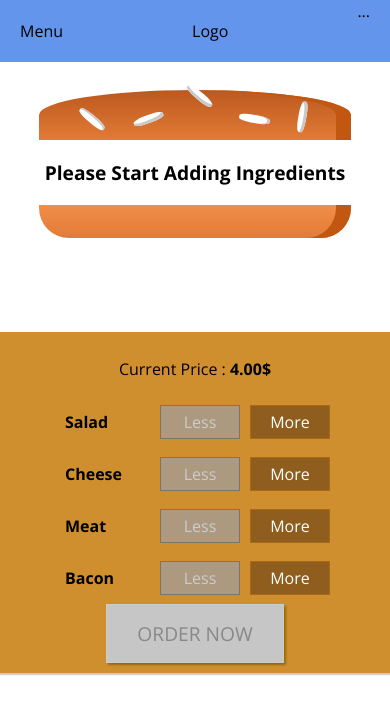
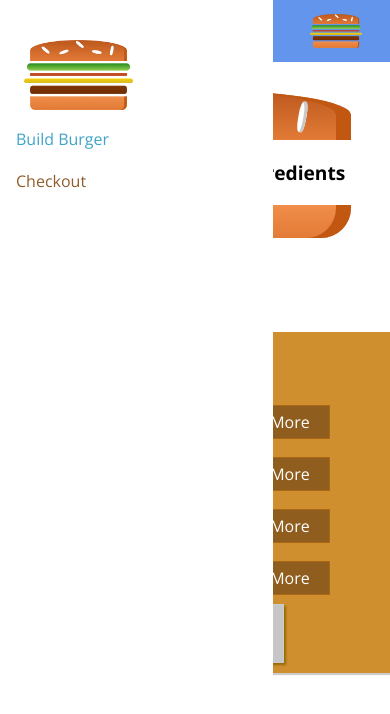
Before and after one commit to sahilkaushal7/Burger-Builder, a React app: page / in a window 390 px wide. Shown: the top 714 px of the page. Built offline with nearby package versions, Linux system fonts and the light colour scheme.

Commit message:
added SideDrawer for mobile-view

```diff
--- a/src/Components/Layout/Layout.js
+++ b/src/Components/Layout/Layout.js
@@ -2,9 +2,11 @@ import React from 'react';
 import Auxi from '../../hoc/Auxi';
 import Styles from './Layout.css';
 import Toolbar from '../Navigation/Toolbar/Toolbar';
+import SideDrawer from '../Navigation/SideDrawer/SideDrawer';
 const layout = (props) => (
     <Auxi>
     <Toolbar/>
+    <SideDrawer/>
     <main className={Styles.Content}>{props.children}</main>
     </Auxi>
 );
--- /dev/null
+++ b/src/Components/Logo/Logo.css
@@ -0,0 +1,9 @@
+.Logo{
+    padding: 8px;
+    height: 100%;
+    border-radius: 5px;
+    box-sizing: border-box;
+}
+.Logo img{
+    height: 100%;
+}
--- /dev/null
+++ b/src/Components/Logo/Logo.js
@@ -0,0 +1,10 @@
+import React from 'react';
+import Styles from './Logo.css';
+import LogoImage from '../../Assets/Images/127 burger-logo.png'
+const logo = (props) => (
+    <div className={Styles.Logo} style={{height:props.height}}>
+        <img src={LogoImage} alt='MyBurger'/>
+    </div>
+);
+
+export default logo;
--- /dev/null
+++ b/src/Components/Navigation/NavigationItems/NavigationItem/NavigationItem.css
@@ -0,0 +1,45 @@
+.NavigationItem {
+    margin: 10px 0;
+    box-sizing: border-box;
+    display: block;
+    width: 100%;
+}
+
+.NavigationItem a {
+    color: #8F5C2C;
+    text-decoration: none;
+    width: 100%;
+    box-sizing: border-box;
+    display: block;
+}
+
+.NavigationItem a:hover,
+.NavigationItem a:active,
+.NavigationItem a.active {
+    color: #40A4C8;
+}
+
+@media (min-width: 500px) {
+    .NavigationItem {
+        margin: 0;
+        display: flex;
+        height: 100%;
+        width: auto;
+        align-items: center;
+    }
+
+    .NavigationItem a {
+        color: white;
+        height: 100%;
+        padding: 16px 10px;
+        border-bottom: 4px solid transparent;
+    }
+
+    .NavigationItem a:hover,
+    .NavigationItem a:active,
+    .NavigationItem a.active {
+        background-color: #8F5C2C;
+        border-bottom: 4px solid rgba(202, 1, 1, 0.692);
+        color: white;
+    }
+}
--- /dev/null
+++ b/src/Components/Navigation/NavigationItems/NavigationItem/NavigationItem.js
@@ -0,0 +1,13 @@
+import React from 'react';
+import Styles from './NavigationItem.css';
+
+const navigationItem = (props) => (
+    <li className={Styles.NavigationItem}>
+    <a
+        href={props.link}
+        className={props.active ? Styles.active : null}>
+        {props.children}</a>
+    </li>
+);
+
+export default navigationItem;
--- /dev/null
+++ b/src/Components/Navigation/NavigationItems/NavigationItems.css
@@ -0,0 +1,15 @@
+.NavigationItems {
+    margin: 0;
+    padding: 0;
+    list-style: none;
+    display: flex;
+    flex-flow: column;
+    align-items: center;
+    height: 100%;
+}
+
+@media (min-width: 500px) {
+    .NavigationItems {
+        flex-flow: row;
+    }
+}
--- /dev/null
+++ b/src/Components/Navigation/NavigationItems/NavigationItems.js
@@ -0,0 +1,11 @@
+import React from 'react';
+import Styles from './NavigationItems.css';
+import NavigationItem from '../NavigationItems/NavigationItem/NavigationItem';
+const navigationItems = () => (
+    <ul className={Styles.NavigationItems}>
+        <NavigationItem link="/" active>Build Burger</NavigationItem>
+        <NavigationItem link="/" >Checkout</NavigationItem>
+    </ul>
+);
+
+export default navigationItems;
--- /dev/null
+++ b/src/Components/Navigation/SideDrawer/SideDrawer.css
@@ -0,0 +1,32 @@
+.SideDrawer {
+    position: fixed;
+    width: 280px;
+    max-width: 70%;
+    height: 100%;
+    left: 0;
+    top: 0;
+    z-index: 200;
+    background-color: white;
+    padding: 32px 16px;
+    box-sizing: border-box;
+    transition: transform 0.3s ease-out;
+}
+
+@media (min-width: 500px) {
+    .SideDrawer {
+        display: none;
+    }
+}
+
+.Open {
+    transform: translateX(0);
+}
+
+.Close {
+    transform: translateX(-100%);
+}
+
+.Logo {
+    height: 11%;
+    margin-bottom: 32px;
+}
--- /dev/null
+++ b/src/Components/Navigation/SideDrawer/SideDrawer.js
@@ -0,0 +1,12 @@
+import React from 'react';
+import Styles from "./SideDrawer.css";
+import NavigationItems from '../NavigationItems/NavigationItems';
+import Logo from '../../Logo/Logo';
+const sideDrawer = () => (
+    <div className={Styles.SideDrawer}>
+        <Logo height="11%"/>
+        <nav><NavigationItems/></nav>
+    </div>
+);
+
+export default sideDrawer;
--- a/src/Components/Navigation/Toolbar/Toolbar.css
+++ b/src/Components/Navigation/Toolbar/Toolbar.css
@@ -16,3 +16,9 @@
 nav{
     height: 100%;
 }
+
+@media (max-width:499px){
+    .DesktopOnly{
+        display: none;
+    }
+}
--- a/src/Components/Navigation/Toolbar/Toolbar.js
+++ b/src/Components/Navigation/Toolbar/Toolbar.js
@@ -1,11 +1,13 @@
 import React from 'react';
 import Styles from './Toolbar.css';
+import Logo from '../../Logo/Logo';
+import NavigationItems from '../NavigationItems/NavigationItems';
 
 const toolbar = () => (
     <header className={Styles.Toolbar}>
         <div>Menu</div>
-        <div>Logo</div>
-        <nav>...</nav>
+        <Logo height="80%"/>
+        <nav className={Styles.DesktopOnly}><NavigationItems/></nav>
     </header>
 );
 
```
Also changed, not shown: src/Assets/Images/127 burger-logo.png (added).
